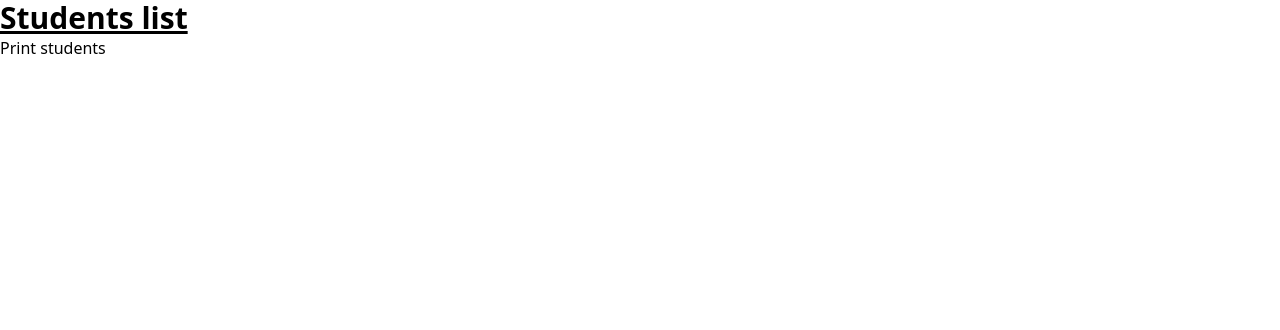
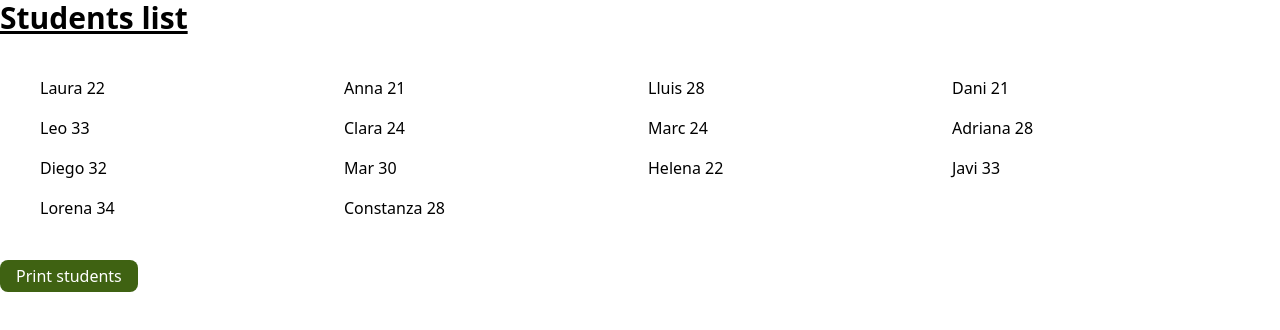
Before and after one commit to Dev-Courses-IV/examen-practico-m1-desingWebRiera, a website: page src/index.html in a window 1280 px wide. Both pictures are taken after a click on the button "Print students". Drawn offline with Linux system fonts and the light colour scheme.

Commit message:
lo siento

```diff
--- a/src/index.html
+++ b/src/index.html
@@ -7,7 +7,7 @@
 </head>
 <body>
     <h1 class="text-3xl font-bold underline">Students list</h1>
-    <!-- <ul id="studentsList" class="grid grid-cols-4 gap-4 m-10"></ul> -->
+   <ul id="studentsList" class="grid grid-cols-4 gap-4 m-10"></ul>
     <button
       class="bg-lime-800 hover:bg-lime-700 px-4 py-1 rounded-lg text-white"
       id="printButton"
--- a/src/index.js
+++ b/src/index.js
@@ -14,3 +14,17 @@ const students = [
     { name: "Lorena", age: 34, email: "lorena@email.com" },
     { name: "Constanza", age: 28, email: "constanza@email.com" },
   ];
+
+  const studentsList = document.getElementById("studentsList");
+  const printButton = document.getElementById("printButton");
+  //const studentsList.addEventListener("click", function printButton(event){
+    printButton.addEventListener("click",function(event){
+      console.log(students)
+    students.map (e=> {
+      const listItem = document.createElement("li");
+      listItem.innerText= e.name + " " + e.age
+
+      listItem.innerHtml = `<p>${e.name}</p><p>${e.age}</p>`;
+    studentsList.appendChild(listItem);
+   });
+    })
```
Also changed, not shown: src/output.css, 1 other file.
